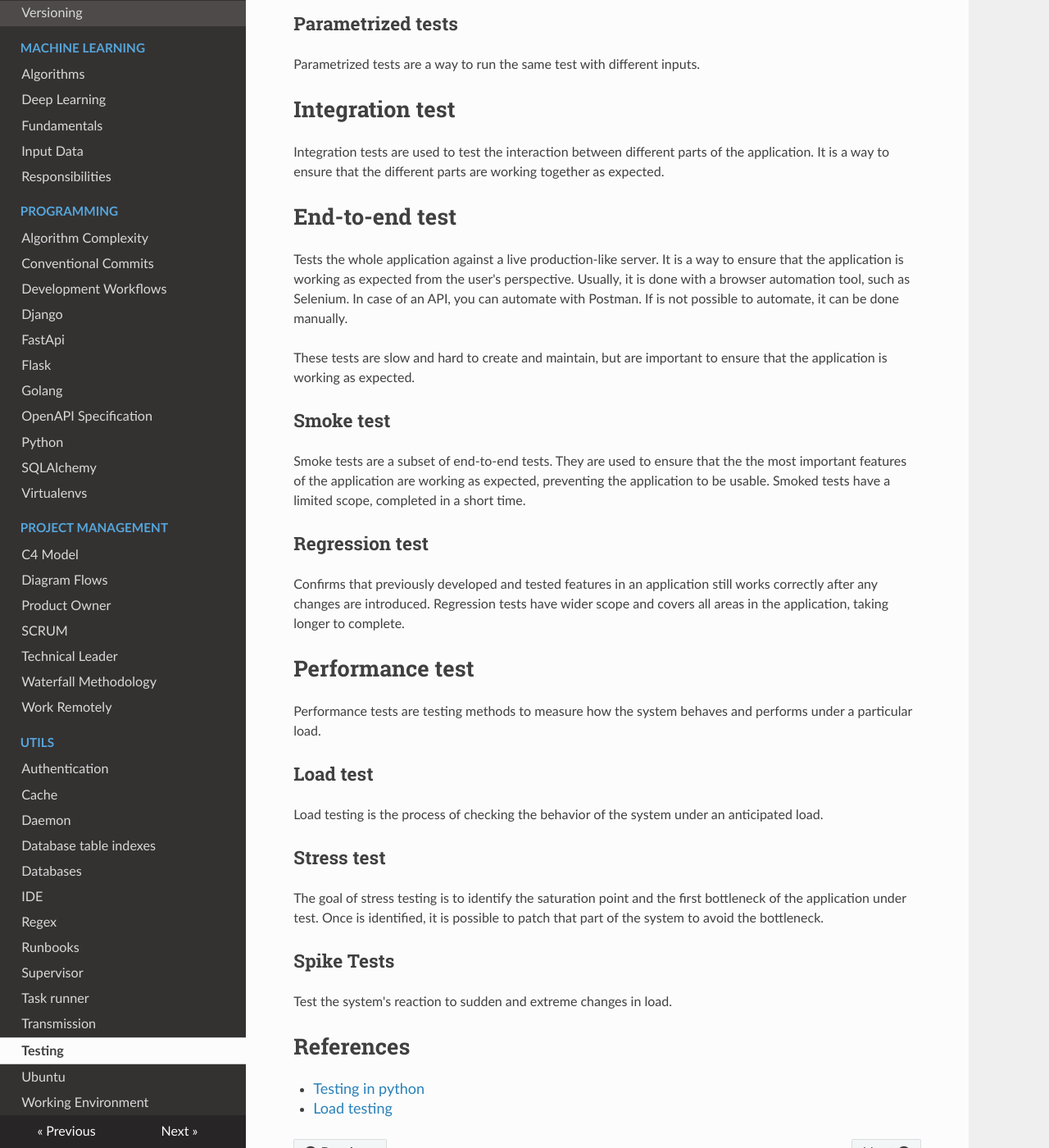
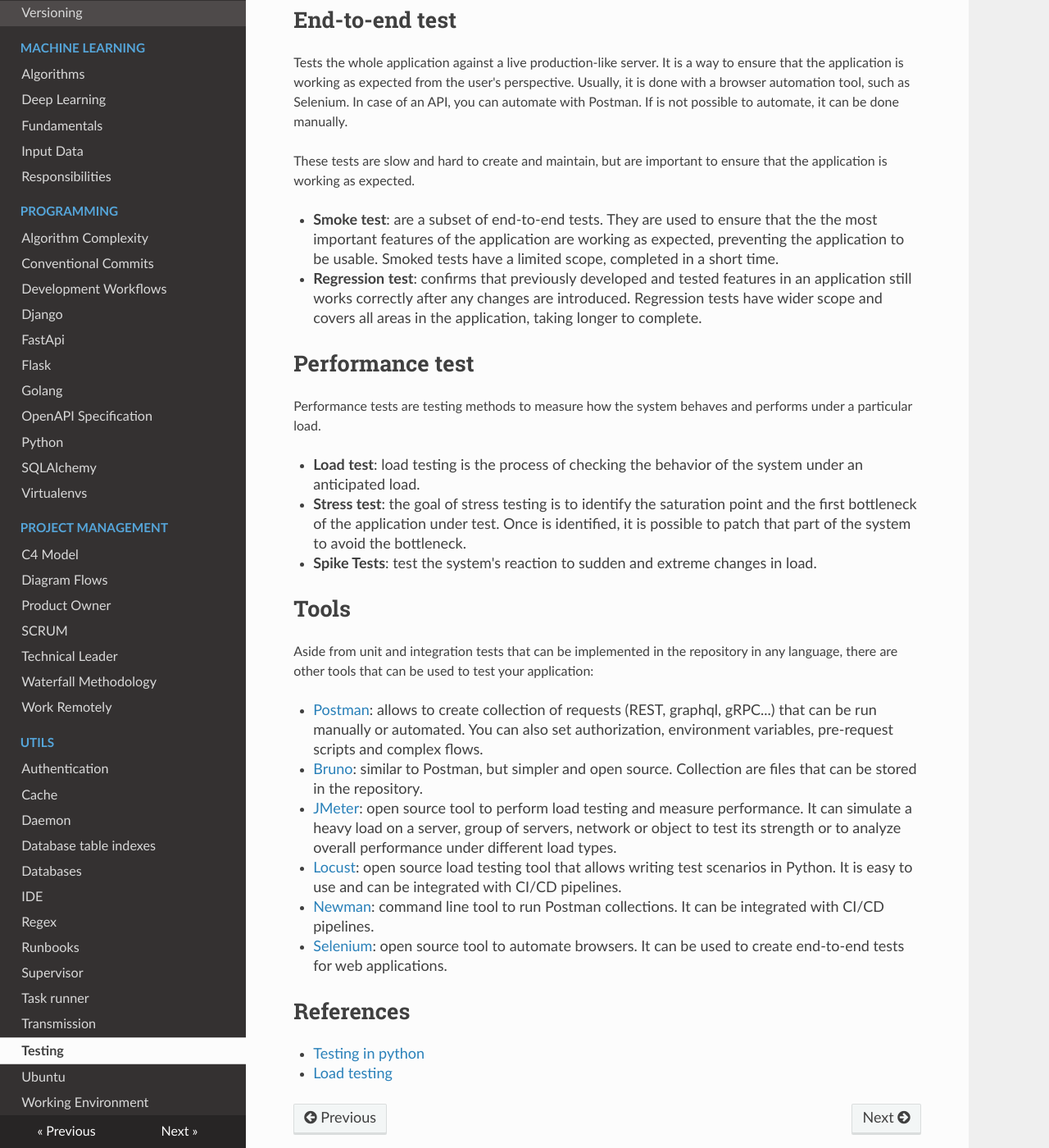
Before and after one commit to McLargo/mkdown-docs, an MkDocs documentation site: the page built from docs/utils/testing.md, in a window 1280 px wide and 1400 px high, scrolled down 1171 px. Shown: the whole window at 82% size. Built offline with MkDocs 1.6.1, drawn with Linux system fonts in a browser that asks for light colours; nearby versions of some CDN libraries; some of the changed text lies outside the part shown.

Commit message:
wiki: improve testing

```diff
--- a/docs/utils/testing.md
+++ b/docs/utils/testing.md
@@ -21,36 +21,25 @@ the code will not break the expected behavior.
 Test should be fast and deterministic (same result over and over). It should not
 depend on any external resource, such as a database, network, or file system.
 
-### Coverage
-
-Coverage is a metric that measures the amount of code that is covered by tests.
-It generates a report showing which are the total lines of code, which are
-covered by tests and which are not.
-
-The higher the coverage, the better. But it is important to note that 100%
-coverage does not mean that the code is bug free. It only means that all lines
-are covered by tests.
-
 It is a good idea to check the coverage on your tests. If any line is not
 covered, means that test may not be completed or that the code is not being
 used, given you the opportunity to remove it.
 
-### Mocking
+Some concepts commonly used in unit testing:
 
-When testing logic that depends on external resources, such as a database or a
-external HTTP request, it is a good practice to mock the response. This way, the
-test is not dependent on the external resource, giving faster and deterministic
-tests.
-
-### Fixtures
-
-Fixtures are a way to set up and tear down resources that are used in the tests.
-It is a way to avoid code repetition and to keep the tests clean, ensuring that
-data is consistent across all tests.
-
-### Parametrized tests
-
-Parametrized tests are a way to run the same test with different inputs.
+- **Coverage**: metric that measures the amount of code that is covered by
+  tests. It generates a report showing which are the total lines of code, which
+  are covered by tests and which are not. The higher the coverage, the better.
+  But it is important to note that 100% coverage does not mean that the code is
+  bug free, it only means that all lines are covered by tests.
+- **Mocking**: when testing logic that depends on external resources, such as a
+  database or a external HTTP request, it is a good practice to mock the
+  response. This way, the test is not dependent on the external resource, giving
+  faster and deterministic tests.
+- **Fixtures**: common way to set up and tear down resources that are used in
+  the tests. It is a way to avoid code repetition and to keep the tests clean,
+  ensuring that data is consistent across all tests.
+- **Parametrized tests**: procedure to run the same test with different inputs.
 
 ## Integration test
 
@@ -69,38 +58,52 @@ to automate, it can be done manually.
 These tests are slow and hard to create and maintain, but are important to
 ensure that the application is working as expected.
 
-### Smoke test
-
-Smoke tests are a subset of end-to-end tests. They are used to ensure that the
-the most important features of the application are working as expected,
-preventing the application to be usable. Smoked tests have a limited scope,
-completed in a short time.
-
-### Regression test
-
-Confirms that previously developed and tested features in an application still
-works correctly after any changes are introduced. Regression tests have wider
-scope and covers all areas in the application, taking longer to complete.
+- **Smoke test**: are a subset of end-to-end tests. They are used to ensure that
+  the the most important features of the application are working as expected,
+  preventing the application to be usable. Smoked tests have a limited scope,
+  completed in a short time.
+- **Regression test**: confirms that previously developed and tested features in
+  an application still works correctly after any changes are introduced.
+  Regression tests have wider scope and covers all areas in the application,
+  taking longer to complete.
 
 ## Performance test
 
 Performance tests are testing methods to measure how the system behaves and
 performs under a particular load.
 
-### Load test
+- **Load test**: load testing is the process of checking the behavior of the
+  system under an anticipated load.
+- **Stress test**: the goal of stress testing is to identify the saturation
+  point and the first bottleneck of the application under test. Once is
+  identified, it is possible to patch that part of the system to avoid the
+  bottleneck.
+- **Spike Tests**: test the system's reaction to sudden and extreme changes in
+  load.
 
-Load testing is the process of checking the behavior of the system under an
-anticipated load.
+## Tools
 
-### Stress test
+Aside from unit and integration tests that can be implemented in the repository
+in any language, there are other tools that can be used to test your
+application:
 
-The goal of stress testing is to identify the saturation point and the first
-bottleneck of the application under test. Once is identified, it is possible to
-patch that part of the system to avoid the bottleneck.
-
-### Spike Tests
-
-Test the system's reaction to sudden and extreme changes in load.
+- [Postman](https://www.postman.com/): allows to create collection of requests
+  (REST, graphql, gRPC...) that can be run manually or automated. You can also
+  set authorization, environment variables, pre-request scripts and complex
+  flows.
+- [Bruno](https://getbruno.io/): similar to Postman, but simpler and open
+  source. Collection are files that can be stored in the repository.
+- [JMeter](https://jmeter.apache.org/): open source tool to perform load testing
+  and measure performance. It can simulate a heavy load on a server, group of
+  servers, network or object to test its strength or to analyze overall
+  performance under different load types.
+- [Locust](https://locust.io/): open source load testing tool that allows
+  writing test scenarios in Python. It is easy to use and can be integrated with
+  CI/CD pipelines.
+- [Newman](https://www.npmjs.com/package/newman): command line tool to run
+  Postman collections. It can be integrated with CI/CD pipelines.
+- [Selenium](https://www.selenium.dev/): open source tool to automate browsers.
+  It can be used to create end-to-end tests for web applications.
 
 ## References
 
```
